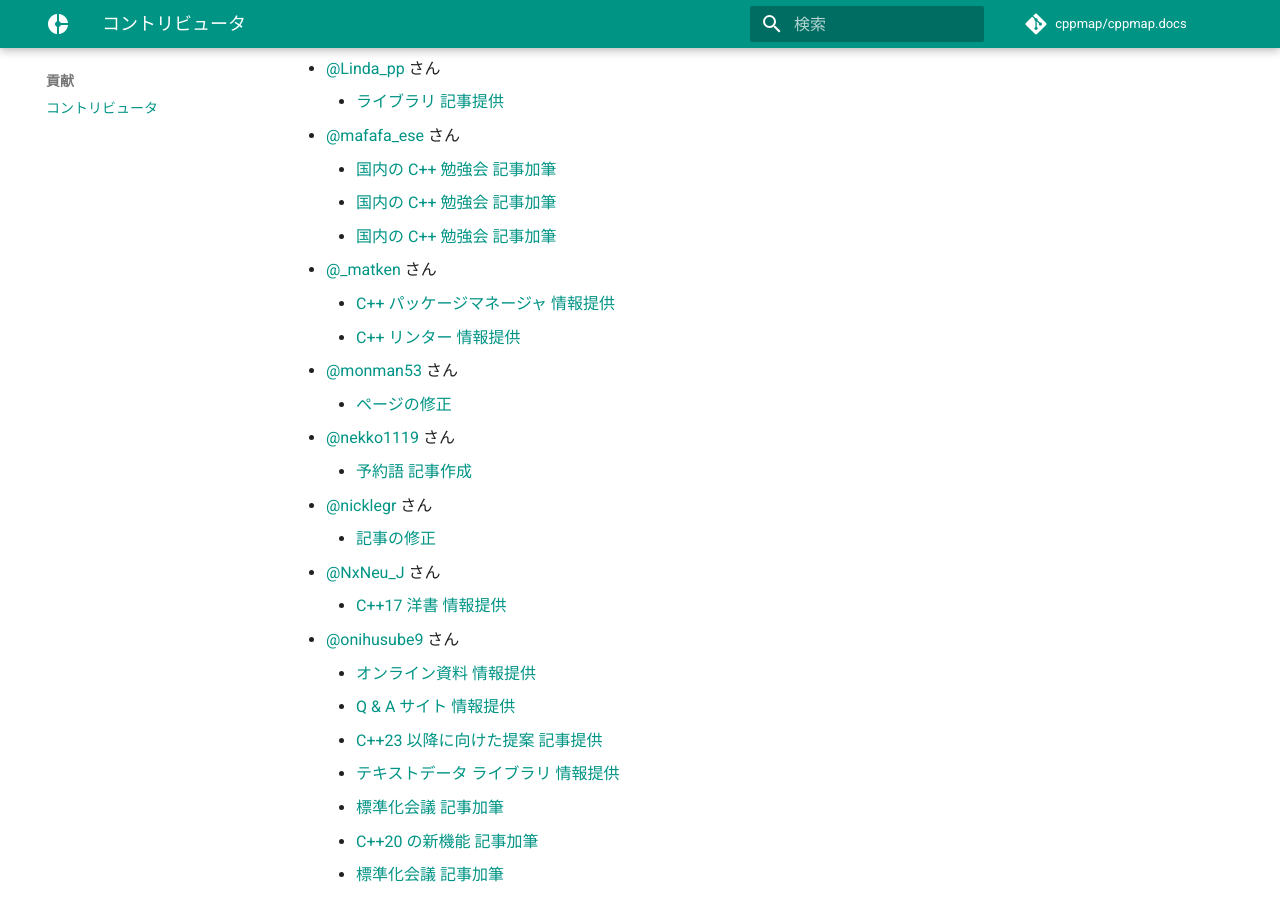
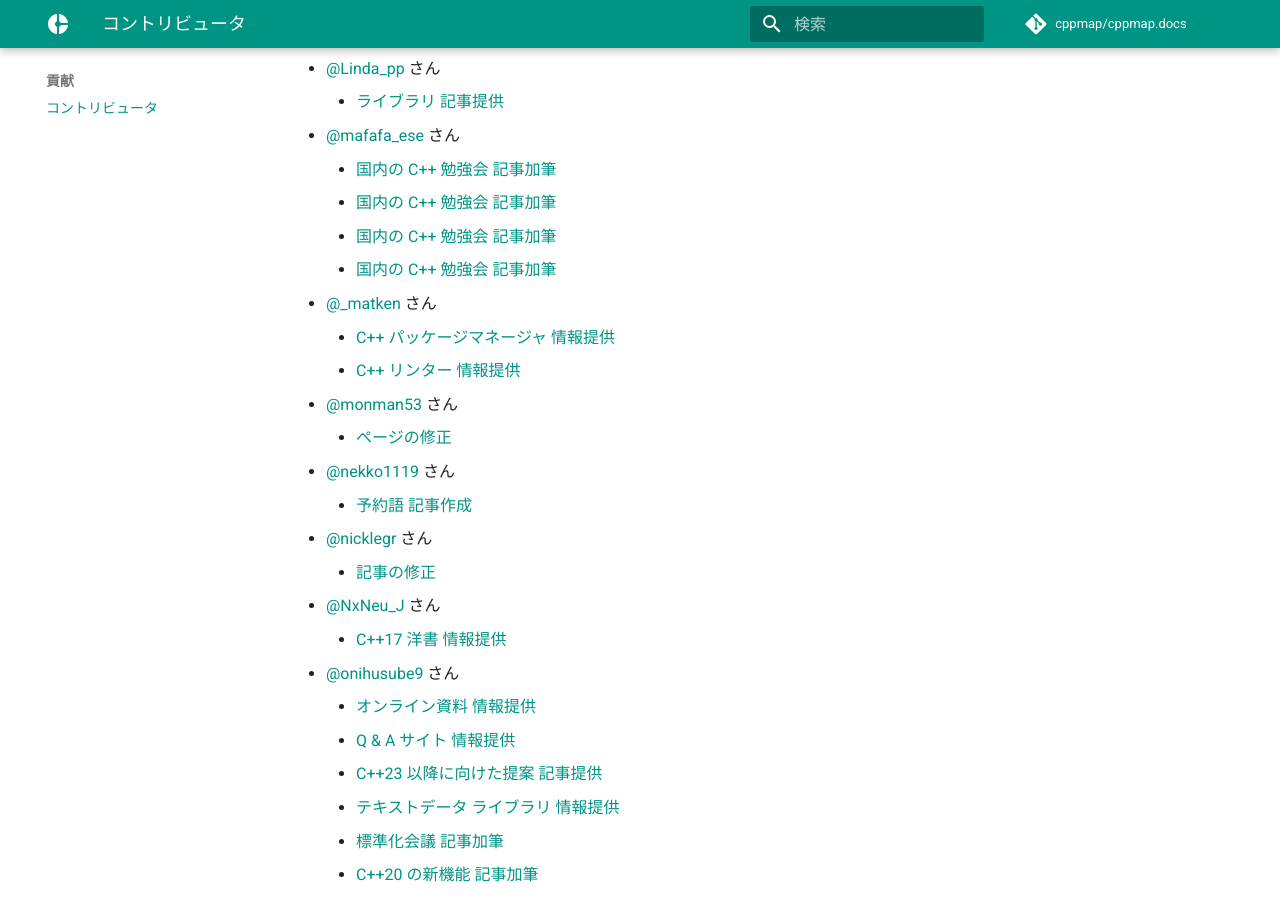
Before and after one commit to cppmap/cppmap.docs, an MkDocs documentation site: the page built from docs/contribution/contributors.md, in a window 1280 px wide and 900 px high, scrolled down 994 px. Built offline with MkDocs 1.6.1 and Material for MkDocs 9.7.7, drawn with Linux system fonts in a browser that asks for light colours; nearby versions of some CDN libraries; comment, search, counter and statistics services are not loaded.

Commit message:
Update contributors.md

```diff
--- a/docs/contribution/contributors.md
+++ b/docs/contribution/contributors.md
@@ -35,6 +35,7 @@
     - [国内の C++ 勉強会 記事加筆](https://github.com/cppmap/cppmap.docs/pull/53)
     - [国内の C++ 勉強会 記事加筆](https://github.com/cppmap/cppmap.docs/pull/54)
     - [国内の C++ 勉強会 記事加筆](https://github.com/cppmap/cppmap.docs/pull/55)
+    - [国内の C++ 勉強会 記事加筆](https://github.com/cppmap/cppmap.docs/pull/56)
 - [@_matken](https://twitter.com/_matken) さん
     - [C++ パッケージマネージャ 情報提供](https://github.com/cppmap/cppmap.docs/pull/2)
     - [C++ リンター 情報提供](https://github.com/cppmap/cppmap.docs/pull/50)
```
